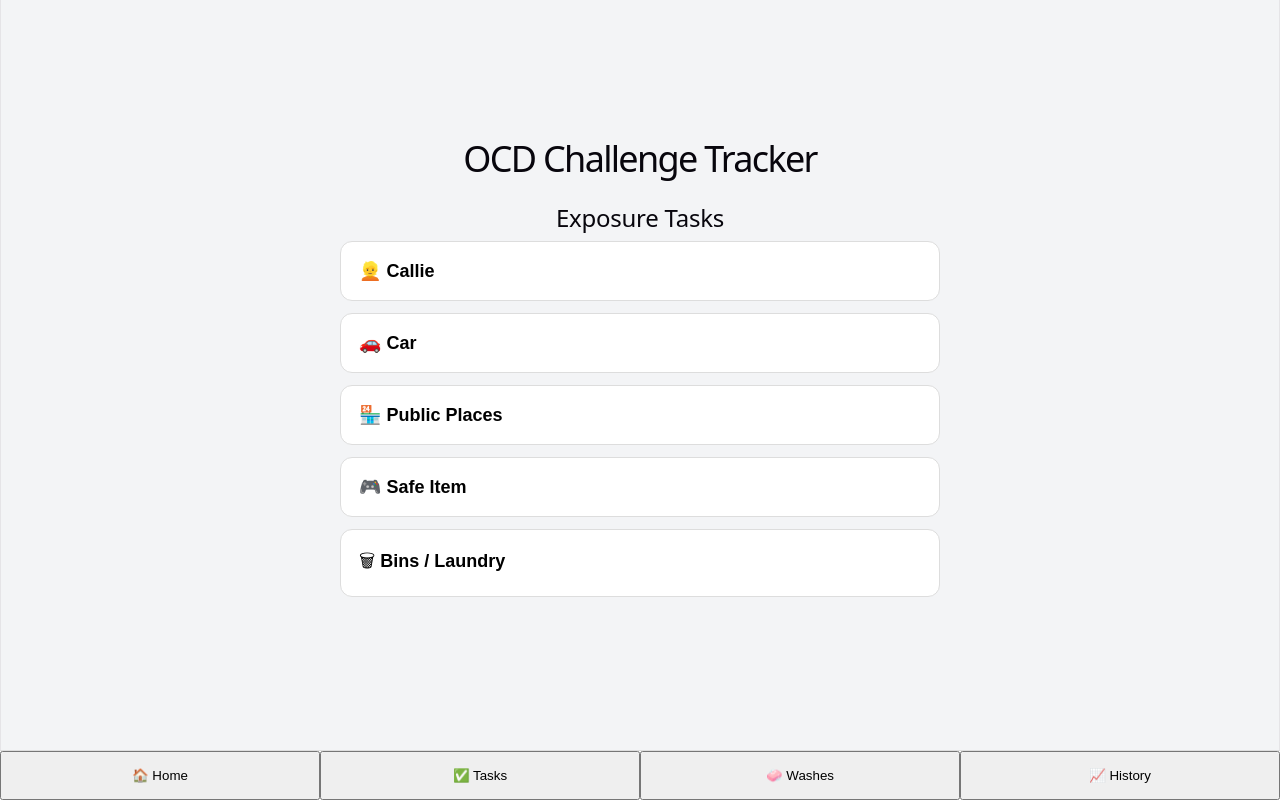
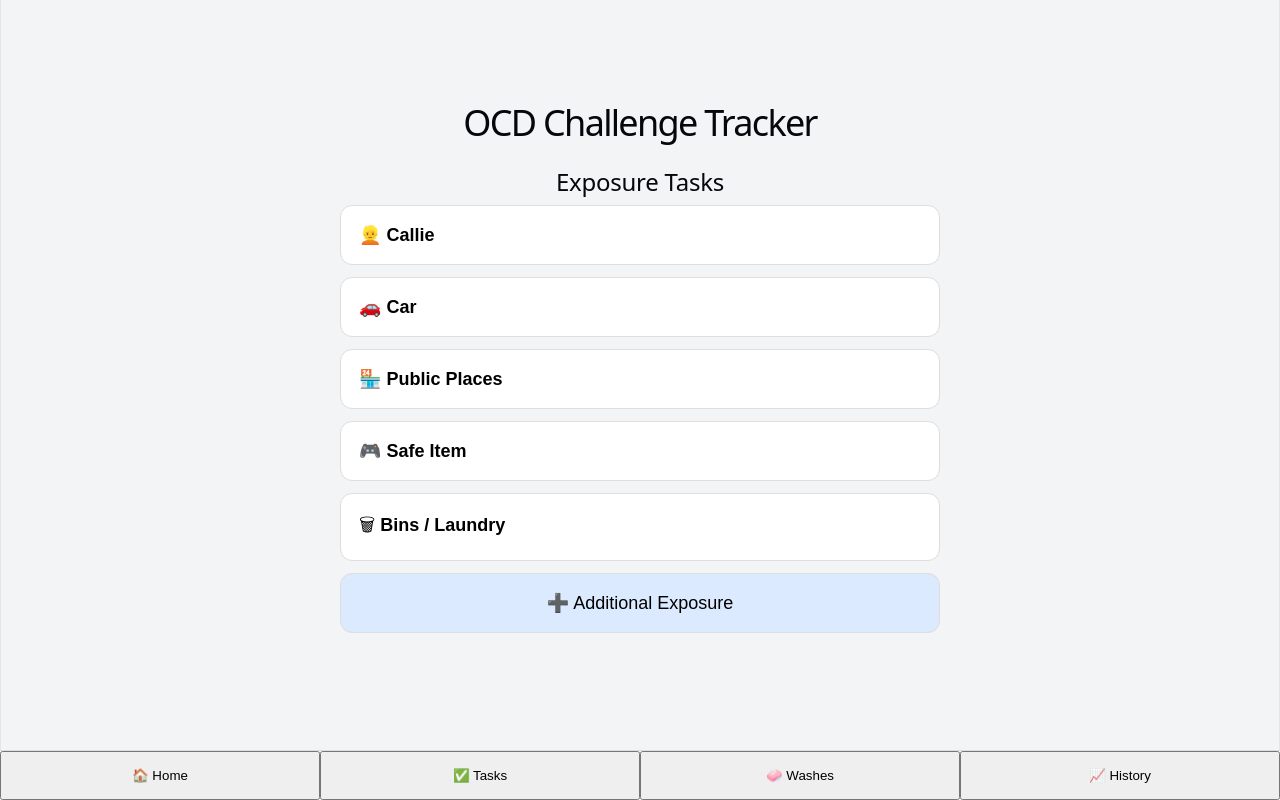
Before and after one commit to Kazzone-26/logan-erp-tracker, a React (Vite) app: page / in a window 1280 px wide. Both pictures are taken after a click on the button "✅ Tasks". Built offline with nearby package versions, Linux system fonts and the light colour scheme.

Commit message:
Added additional exposures

```diff
--- a/src/App.jsx
+++ b/src/App.jsx
@@ -49,6 +49,8 @@ const [extraWashes, setExtraWashes] =
   const [before, setBefore] = useState(5);
   const [after, setAfter] = useState(5);
   const [delay, setDelay] = useState("30 mins");
+  const [customExposure, setCustomExposure] =
+  useState("");
 const [completedTasks, setCompletedTasks] =
   useState(initialCompleted);
 
@@ -78,7 +80,10 @@ const [completedTasks, setCompletedTasks] =
 
   const saveExposure = () => {
   const record = {
-  exposure: selectedExposure,
+  exposure:
+    selectedExposure === "Additional Exposure"
+      ? customExposure
+      : selectedExposure,
   before,
   after,
   delay,
@@ -94,6 +99,7 @@ const [completedTasks, setCompletedTasks] =
   setBefore(5);
   setAfter(5);
   setDelay("30 mins");
+  setCustomExposure("");
 };
 
   const completedToday = history.filter(
@@ -232,6 +238,22 @@ const publicCount = history.filter(
   {item}
 </button>
               ))}
+              <button
+  onClick={() =>
+    setSelectedExposure("Additional Exposure")
+  }
+  style={{
+    width: "100%",
+    padding: "18px",
+    marginBottom: "12px",
+    borderRadius: "12px",
+    border: "1px solid #ddd",
+    background: "#dbeafe",
+    fontSize: "18px",
+  }}
+>
+  ➕ Additional Exposure
+</button>
             </>
           )}
 
@@ -244,6 +266,28 @@ const publicCount = history.filter(
               }}
             >
               <h2>{selectedExposure}</h2>
+              {selectedExposure ===
+  "Additional Exposure" && (
+  <>
+    <p>Exposure Name</p>
+
+    <input
+      type="text"
+      value={customExposure}
+      onChange={(e) =>
+        setCustomExposure(
+          e.target.value
+        )
+      }
+      style={{
+        width: "100%",
+        padding: "10px",
+        marginBottom: "20px",
+      }}
+    />
+  </>
+)}
+
 
               <p>Anxiety Before</p>
 
```
